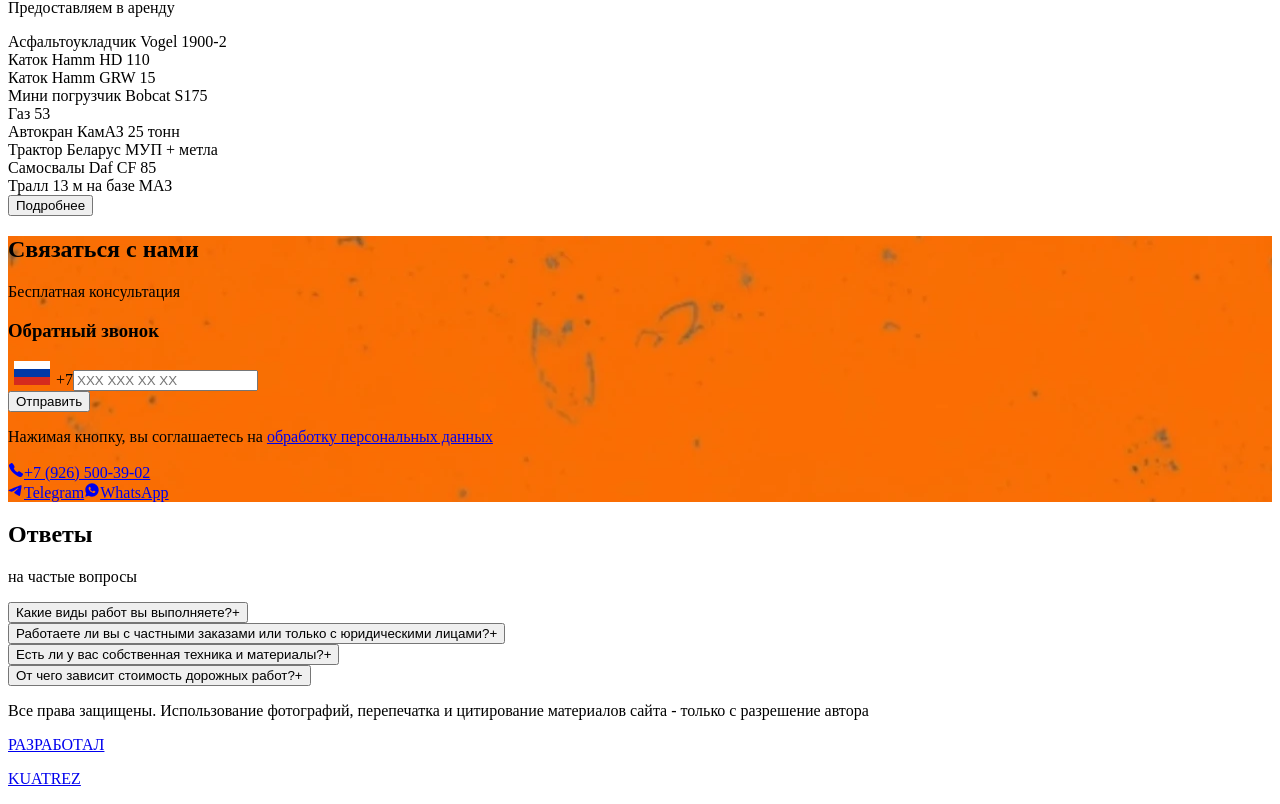
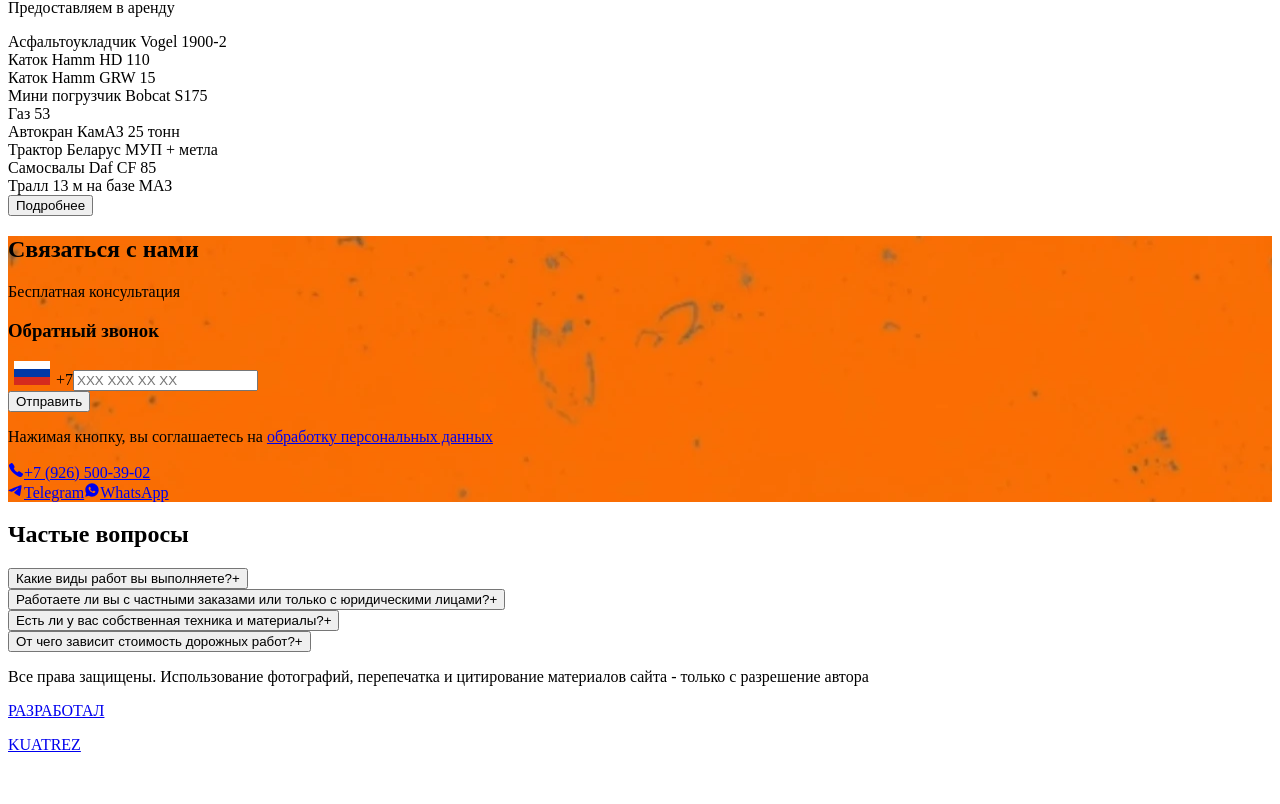
Before and after one commit to Kuatrez/zorro, a Next.js app: page / in a window 1280 px wide. Shown: the part 1943-2747 px from the top of the page. After the commit the page ends 2713 px from the top, so only its background shows below. Built offline with nearby package versions, Linux system fonts and the light colour scheme.

Commit message:
style change

```diff
--- a/components/Contacts.tsx
+++ b/components/Contacts.tsx
@@ -16,7 +16,7 @@ const Contacts: FC = () => {
           <h2 className="text-center text-xl font-bold sm:text-4xl text-white drop-shadow">
             Связаться с нами
           </h2>
-          <p className="text-xs sm:text-base mt-4 text-center text-white drop-shadow">
+          <p className="sm:text-base mt-4 text-center text-white drop-shadow">
             Бесплатная консультация
           </p>
         </div>
--- a/components/Faq.tsx
+++ b/components/Faq.tsx
@@ -39,16 +39,15 @@ const Faq: FC = () => {
   return (
     <div id="faq" className="container mx-auto p-4 py-12">
       <div className="mb-10 sm:mb-20 flex flex-col justify-center items-center">
-        <h2 className="text-center text-xl font-bold sm:text-4xl">Ответы</h2>
-        <p className="text-xs sm:text-base mt-4 text-center">
-          на частые вопросы
-        </p>
+        <h2 className="text-center text-xl font-bold sm:text-4xl">
+          Частые вопросы
+        </h2>
       </div>
       <div className="space-y-6">
         {data.map((item, index) => (
           <div key={index} className="rounded-xl bg-black/5">
             <button
-              className="w-full text-left p-4 font-semibold rounded-xl cursor-pointer flex justify-between items-center"
+              className="w-full text-left p-4 rounded-xl cursor-pointer flex justify-between items-center"
               onClick={() => toggle(index)}
             >
               {item.question}
--- a/components/Fleet.tsx
+++ b/components/Fleet.tsx
@@ -29,9 +29,7 @@ const Fleet: FC<FleetProps> = ({ setContactModal }) => {
         <h2 className="text-center text-xl font-bold sm:text-4xl">
           Наша спецтехника
         </h2>
-        <p className="text-xs sm:text-base mt-4 text-center">
-          Предоставляем в аренду
-        </p>
+        <p className="sm:text-base mt-4 text-center">Предоставляем в аренду</p>
       </div>
       <div className="grid grid-cols-2 sm:grid-cols-4 gap-2 sm:gap-4">
         {machines.map((machine, index) => (
--- a/components/Materials.tsx
+++ b/components/Materials.tsx
@@ -27,7 +27,7 @@ const Materials: FC<MaterialsProps> = ({ setContactModal }) => {
             <h2 className="text-center text-xl font-bold sm:text-4xl text-white drop-shadow">
               Сыпучие материалы
             </h2>
-            <p className="text-xs sm:text-base mt-4 text-center text-white drop-shadow">
+            <p className="sm:text-base mt-4 text-center text-white drop-shadow">
               Доставка по Московской области
             </p>
           </div>
```
